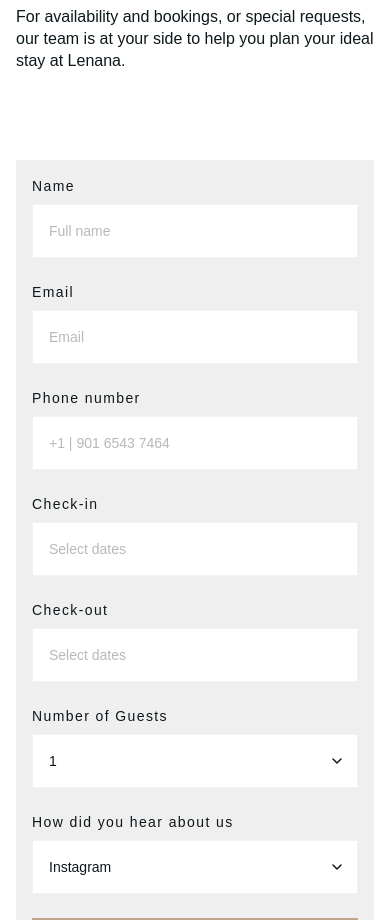
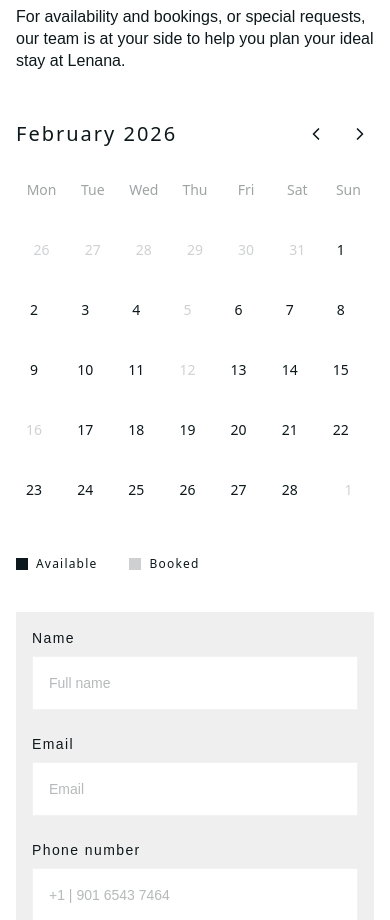
Before and after one commit to robiuzzaman4/lenana-house, a Next.js app: page / in a window 390 px wide. Shown: the part 4080-5000 px from the top of the page. Built offline with nearby package versions, Linux system fonts and the light colour scheme; a web font is replaced by a local one.

Commit message:
feat: remove check in checkout date input from form

```diff
--- a/src/components/Calendar.tsx
+++ b/src/components/Calendar.tsx
@@ -146,17 +146,17 @@ const Calendar: React.FC<CalendarProps> = ({
     } else {
       const range = selectedValue as DateRange;
 
-      // If no start date, set it
+      // If no start date, set both from and to to the same date initially
       if (!range?.from) {
-        const newRange = { from: clickedDate, to: null };
+        const newRange = { from: clickedDate, to: clickedDate };
         setInternalSelected(newRange);
         onSelect?.(newRange);
       }
-      // If start date exists but no end date
-      else if (!range.to) {
+      // If start date exists (and to is the same as from initially)
+      else if (range.from.toDateString() === range.to?.toDateString()) {
         // If clicked date is before start, reset with new start
         if (clickedDate < range.from) {
-          const newRange = { from: clickedDate, to: null };
+          const newRange = { from: clickedDate, to: clickedDate };
           setInternalSelected(newRange);
           onSelect?.(newRange);
         } else {
@@ -166,9 +166,9 @@ const Calendar: React.FC<CalendarProps> = ({
           onSelect?.(newRange);
         }
       }
-      // If both dates are set, start over
+      // If both dates are set and different, start over
       else {
-        const newRange = { from: clickedDate, to: null };
+        const newRange = { from: clickedDate, to: clickedDate };
         setInternalSelected(newRange);
         onSelect?.(newRange);
       }
--- a/src/components/InquiryForm.tsx
+++ b/src/components/InquiryForm.tsx
@@ -41,27 +41,34 @@ interface InquiryFormProps {
 const InquiryForm: React.FC<InquiryFormProps> = ({ selectedDates }) => {
   const handleSubmit = (e: React.FormEvent<HTMLFormElement>) => {
     e.preventDefault();
+
+    // Validate that dates are selected
+    if (!selectedDates?.from || !selectedDates?.to) {
+      alert("Please select check-in and check-out dates before submitting.");
+      return;
+    }
+
     const formData = new FormData(e.currentTarget);
     const data = Object.fromEntries(formData.entries());
 
     // Include selected dates in submission
     const submissionData = {
       ...data,
-      checkIn: selectedDates?.from?.toLocaleDateString() || null,
-      checkOut: selectedDates?.to?.toLocaleDateString() || null,
+      checkIn: selectedDates.from.toLocaleDateString(),
+      checkOut: selectedDates.to.toLocaleDateString(),
     };
 
     console.log("Form Submitted:", submissionData);
   };
 
-  const formatDate = (date: Date | null) => {
-    if (!date) return "";
-    return date.toLocaleDateString("en-US", {
-      month: "short",
-      day: "numeric",
-      year: "numeric",
-    });
-  };
+  // const formatDate = (date: Date | null) => {
+  //   if (!date) return "";
+  //   return date.toLocaleDateString("en-US", {
+  //     month: "short",
+  //     day: "numeric",
+  //     year: "numeric",
+  //   });
+  // };
 
   return (
     <form
@@ -85,7 +92,7 @@ const InquiryForm: React.FC<InquiryFormProps> = ({ selectedDates }) => {
       />
 
       {/* Date Range Display */}
-      <div className="grid grid-cols-1 md:grid-cols-2 gap-6">
+      {/* <div className="grid grid-cols-1 md:grid-cols-2 gap-6">
         <div className="space-y-2">
           <label className="text-sm tracking-widest text-dark block">
             Check-in
@@ -112,7 +119,7 @@ const InquiryForm: React.FC<InquiryFormProps> = ({ selectedDates }) => {
             className="w-full border border-black/5 px-4 py-4 focus:outline-none focus:border-secondary transition-colors text-sm bg-white text-dark placeholder:text-dark/30"
           />
         </div>
-      </div>
+      </div> */}
 
       <div className="grid grid-cols-1 md:grid-cols-2 gap-6">
         <div className="space-y-2">
--- a/src/components/pages/home/InqureForm.tsx
+++ b/src/components/pages/home/InqureForm.tsx
@@ -36,7 +36,7 @@ const InqureForm = () => {
             </p>
           </div>
 
-          <div className="hidden md:block">
+          <div>
             <Calendar
               mode="range"
               selected={selectedDates}
```
